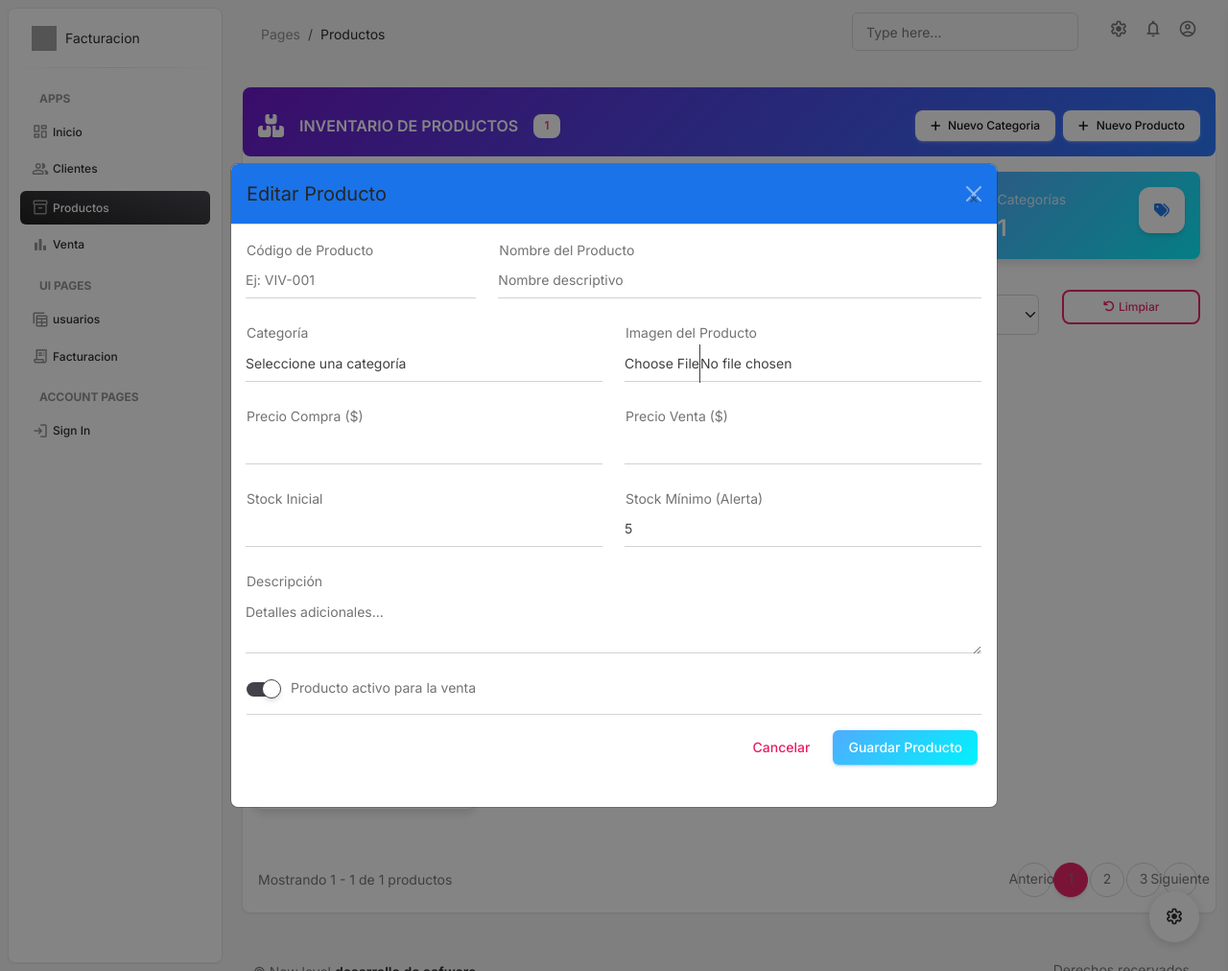
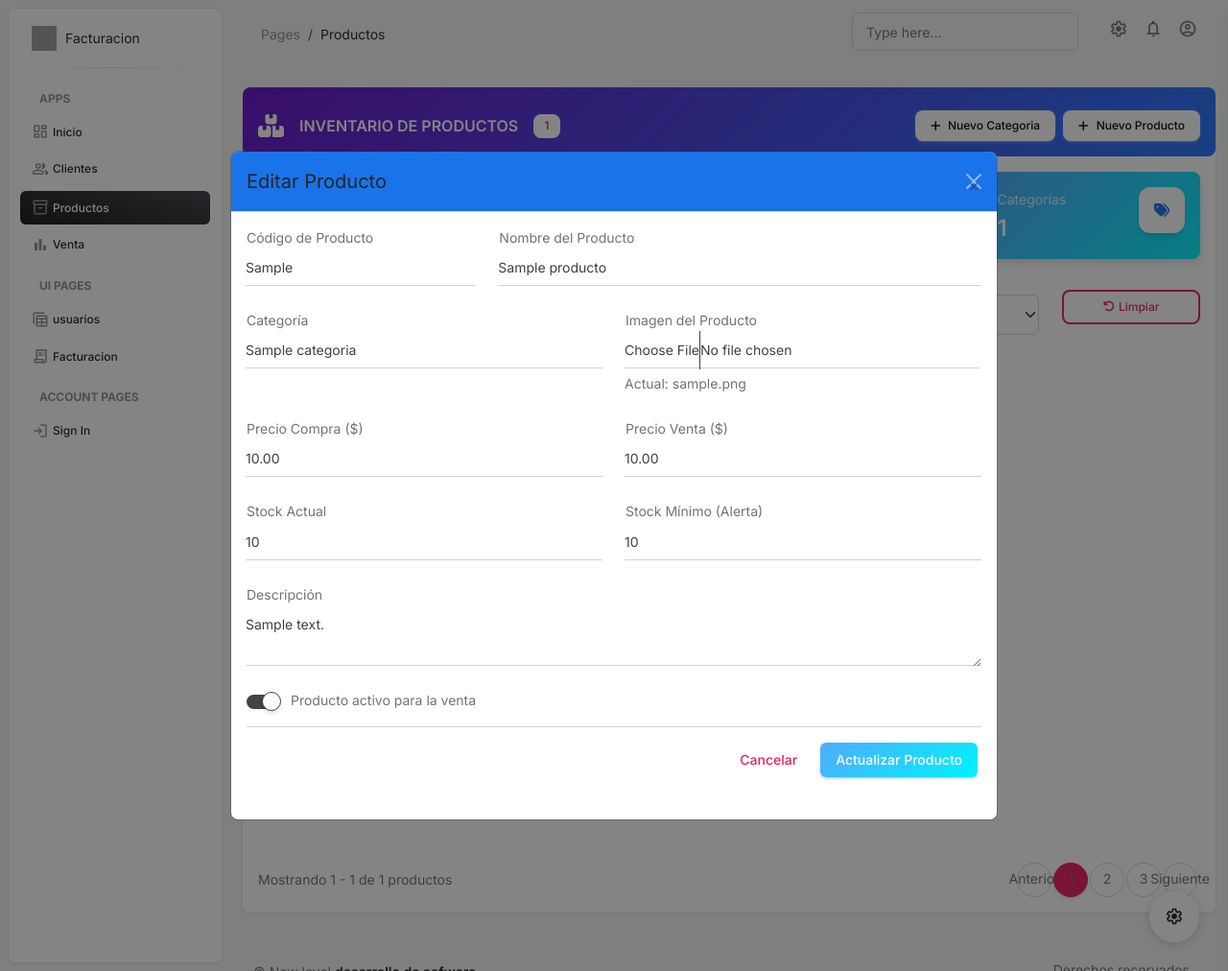
Before and after one commit to Newlevel-Developers/facturacion_web, a Django app: page /productos/ in a window 1280 px wide, after a click on "Editar". Shown: the whole page at 96% size. Run offline with Django 4.2, Linux system fonts and the light colour scheme; tables that the repository leaves empty hold one stand-in row (values such as "Sample post"); grey boxes marked "Sample" are stand-in pictures; some libraries are stand-ins or nearby versions; grey boxes are pictures that could not be loaded.

Commit message:
agregar editar producto

```diff
--- a/facturacion/templates/modales/editar_producto.html
+++ b/facturacion/templates/modales/editar_producto.html
@@ -1,26 +1,29 @@
-<div class="modal fade" id="EditarProductoModal{{ producto.id }}" tabindex="-1" role="dialog" aria-labelledby="modalProductoLabel" aria-hidden="true">
+<div class="modal fade" id="EditarProductoModal{{ producto.id }}" tabindex="-1" role="dialog" aria-labelledby="modalProductoLabel{{ producto.id }}" aria-hidden="true">
   <div class="modal-dialog modal-dialog-centered modal-lg" role="document">
     <div class="modal-content">
       <div class="modal-header bg-info text-dark">
-        <h5 class="modal-title font-weight-normal" id="modalProductoLabel">Editar Producto</h5>
+        <h5 class="modal-title font-weight-normal" id="modalProductoLabel{{ producto.id }}">Editar Producto</h5>
         <button type="button" class="btn-close text-dark" data-bs-dismiss="modal" aria-label="Close">
           <span aria-hidden="true">&times;</span>
         </button>
       </div>
       <div class="modal-body">
-        <form method="POST" action="{% url 'crear_producto' %}" enctype="multipart/form-data">
+        <!-- 1. Pasamos el id del producto en la URL -->
+        <form method="POST" action="{% url 'editar_producto' producto.id %}" enctype="multipart/form-data">
           {% csrf_token %}
+
           <div class="row">
             <div class="col-md-4">
               <div class="input-group input-group-static mb-4">
                 <label>Código de Producto</label>
-                <input type="text" name="codigo" class="form-control" placeholder="Ej: VIV-001" required>
+                <!-- 2. Agregamos value con los datos actuales -->
+                <input type="text" name="codigo" class="form-control" value="{{ producto.codigo }}" required>
               </div>
             </div>
             <div class="col-md-8">
               <div class="input-group input-group-static mb-4">
                 <label>Nombre del Producto</label>
-                <input type="text" name="nombre" class="form-control" placeholder="Nombre descriptivo" required>
+                <input type="text" name="nombre" class="form-control" value="{{ producto.nombre }}" required>
               </div>
             </div>
           </div>
@@ -28,11 +31,14 @@
           <div class="row">
             <div class="col-md-6">
               <div class="input-group input-group-static mb-4">
-                <label for="categoria" class="ms-0">Categoría</label>
-                <select class="form-control" id="categoria" name="categoria" required>
-                  <option value="" selected disabled>Seleccione una categoría</option>
+                <label for="categoria{{ producto.id }}" class="ms-0">Categoría</label>
+                <select class="form-control" id="categoria{{ producto.id }}" name="categoria" required>
+                  <option value="" disabled>Seleccione una categoría</option>
                   {% for cat in categorias %}
-                    <option value="{{ cat.id }}">{{ cat.nombre }}</option>
+                    <!-- 3. Marcamos selected si coincide con la categoría del producto -->
+                    <option value="{{ cat.id }}" {% if cat.id == producto.categoria.id %}selected{% endif %}>
+                      {{ cat.nombre }}
+                    </option>
                   {% endfor %}
                 </select>
               </div>
@@ -41,6 +47,9 @@
               <div class="input-group input-group-static mb-4">
                 <label>Imagen del Producto</label>
                 <input type="file" name="imagen" class="form-control">
+                {% if producto.imagen %}
+                  <small class="text-muted d-block mt-1">Actual: {{ producto.imagen.name }}</small>
+                {% endif %}
               </div>
             </div>
           </div>
@@ -49,13 +58,13 @@
             <div class="col-md-6">
               <div class="input-group input-group-static mb-4">
                 <label>Precio Compra ($)</label>
-                <input type="number" step="0.01" name="precio_compra" class="form-control" required>
+                <input type="number" step="0.01" name="precio_compra" class="form-control" value="{{ producto.precio_compra|stringformat:'.2f' }}" required>
               </div>
             </div>
             <div class="col-md-6">
               <div class="input-group input-group-static mb-4">
                 <label>Precio Venta ($)</label>
-                <input type="number" step="0.01" name="precio_venta" class="form-control" required>
+                <input type="number" step="0.01" name="precio_venta" class="form-control" value="{{ producto.precio_venta|stringformat:'.2f' }}" required>
               </div>
             </div>
           </div>
@@ -63,14 +72,14 @@
           <div class="row">
             <div class="col-md-6">
               <div class="input-group input-group-static mb-4">
-                <label>Stock Inicial</label>
-                <input type="number" name="stock" class="form-control" required>
+                <label>Stock Actual</label>
+                <input type="number" name="stock" class="form-control" value="{{ producto.stock }}" required>
               </div>
             </div>
             <div class="col-md-6">
               <div class="input-group input-group-static mb-4">
                 <label>Stock Mínimo (Alerta)</label>
-                <input type="number" name="stock_minimo" class="form-control" value="5" required>
+                <input type="number" name="stock_minimo" class="form-control" value="{{ producto.stock_minimo }}" required>
               </div>
             </div>
           </div>
@@ -79,19 +88,21 @@
             <div class="col-md-12">
               <div class="input-group input-group-static mb-4">
                 <label>Descripción</label>
-                <textarea name="descripcion" class="form-control" rows="2" placeholder="Detalles adicionales..."></textarea>
+                <!-- 4. El contenido de textarea va dentro de las etiquetas, no en value -->
+                <textarea name="descripcion" class="form-control" rows="2">{{ producto.descripcion }}</textarea>
               </div>
             </div>
           </div>
 
           <div class="form-check form-switch d-flex align-items-center mb-3">
-            <input class="form-check-input" type="checkbox" id="activo" name="activo" checked>
-            <label class="form-check-label mb-0 ms-3" for="activo">Producto activo para la venta</label>
+            <!-- 5. Condicional para marcar el checkbox si está activo -->
+            <input class="form-check-input" type="checkbox" id="activo{{ producto.id }}" name="activo" {% if producto.activo %}checked{% endif %}>
+            <label class="form-check-label mb-0 ms-3" for="activo{{ producto.id }}">Producto activo para la venta</label>
           </div>
 
           <div class="modal-footer px-0">
-            <button type="button" class="btn btn-link  ml-auto" data-bs-dismiss="modal">Cancelar</button>
-            <button type="submit" class="btn bg-gradient-info">Guardar Producto</button>
+            <button type="button" class="btn btn-link ml-auto" data-bs-dismiss="modal">Cancelar</button>
+            <button type="submit" class="btn bg-gradient-info">Actualizar Producto</button>
           </div>
         </form>
       </div>
--- a/facturacion/urls.py
+++ b/facturacion/urls.py
@@ -12,17 +12,15 @@ urlpatterns = [
     path('registrar_usuario/', views.registrar_usuario, name="registrar_usuario"),
     path('editar_usuario/', views.editar_usuario, name='editar_usuario'),
     path('billing/', views.billing, name="billing"),
-    # path('virtual-reality/', views.virtual_reality, name="virtual_reality"),
-    # path('rtl/', views.rtl, name="rtl"),
-    # path('notifications/', views.notifications, name="notifications"),
+
     path('profile/', views.profile, name="profile"),
     path('editar_perfil/', views.editar_perfil, name="editar_perfil"),
     path('productos/', views.productos, name="productos"),
     path('crear_producto/', views.crear_producto, name="crear_producto"),
+    path('editar_producto/<int:id>/', views.editar_producto, name="editar_producto"),
     path('crear_categoria/', views.crear_categoria, name="crear_categoria"),
     path('clientes/', views.clientes, name="clientes"),
     path('registrar_clientes/', views.registrar_clientes, name="registrar_clientes"),
-    # path('charts/', views.charts, name="charts"),
 
     # Facturación
     path('facturas/', views.facturas, name="facturas"),
--- a/facturacion/views/__init__.py
+++ b/facturacion/views/__init__.py
@@ -1,5 +1,5 @@
 from .auth import login, index, user_logout_view,profile, editar_perfil
-from .product import productos, crear_producto,crear_categoria
+from .product import productos, crear_producto,editar_producto,crear_categoria
 from .sale_order import nueva_venta, registrar_compra
 from .client import clientes, registrar_clientes
 from .billing import facturas,billing,crear_factura,detalle_factura
--- a/facturacion/views/product.py
+++ b/facturacion/views/product.py
@@ -1,5 +1,6 @@
-from django.shortcuts import render, redirect
+from django.shortcuts import render, redirect,get_object_or_404
 from facturacion.models import Producto, Categoria
+from django.contrib import messages
 from django.db.models import F
 def productos(request):
 
@@ -59,6 +60,52 @@ def crear_producto(request):
     else:
         return redirect('/index')
 
+def editar_producto(request, id):
+    # 1. Obtenemos el producto a editar
+    producto = get_object_or_404(Producto, id=id)
+
+    if request.method == 'POST':
+        # 2. Obtenemos los datos enviados por el formulario
+        codigo = request.POST.get('codigo')
+        nombre = request.POST.get('nombre')
+        categoria_id = request.POST.get('categoria')
+        precio_compra = request.POST.get('precio_compra')
+        precio_venta = request.POST.get('precio_venta')
+        stock = request.POST.get('stock')
+        stock_minimo = request.POST.get('stock_minimo')
+        descripcion = request.POST.get('descripcion')
+
+        # El checkbox sólo se envía en el POST si está marcado (retorna 'on')
+        activo = 'activo' in request.POST
+
+        # 3. Actualizamos los atributos del producto
+        producto.codigo = codigo
+        producto.nombre = nombre
+
+        # Asignamos la categoría relacionada
+        if categoria_id:
+            categoria = get_object_or_404(Categoria, id=categoria_id)
+            producto.categoria = categoria
+
+        producto.precio_compra = precio_compra
+        producto.precio_venta = precio_venta
+        producto.stock = stock
+        producto.stock_minimo = stock_minimo
+        producto.descripcion = descripcion
+        producto.activo = activo
+
+        # 4. Manejo de la imagen (solo si el usuario subió una nueva archivo)
+        if 'imagen' in request.FILES:
+            producto.imagen = request.FILES['imagen']
+
+        # 5. Guardamos las modificaciones en la base de datos
+        producto.save()
+
+        messages.success(request, f'El producto "{producto.nombre}" fue actualizado correctamente.')
+        return redirect('productos')  # Cambia 'lista_productos' por la url/vista a donde quieras redirigir
+
+    # Si la petición no es POST, simplemente redirigimos a la lista
+    return redirect('productos')
 
 def crear_categoria(request):
     if request.method == 'POST':
```
